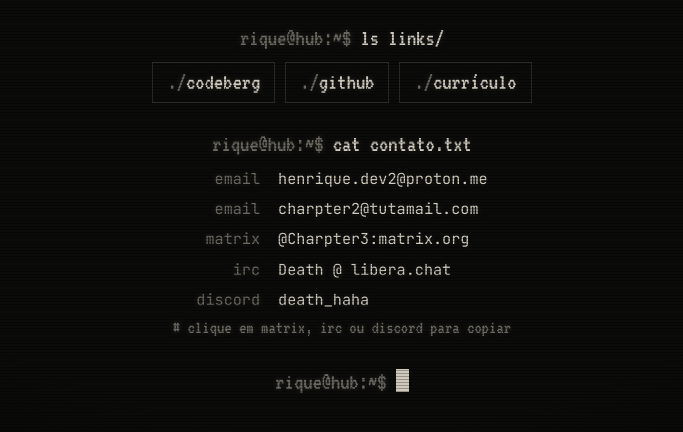
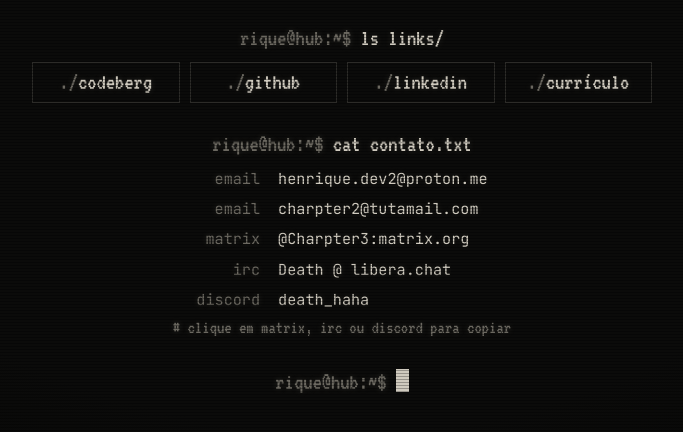
Before and after one commit to DeathHapyness/hub, a plain HTML site: page index.html in a window 1280 px wide. Shown: the part 280-712 px from the top of the page, without its empty margins (298-981 px from the left). Drawn offline with Linux system fonts and the light colour scheme.

Commit message:
feat:Adicionado linkdin e responsabilidade com grid para dospositivos menores.

```diff
--- a/index.html
+++ b/index.html
@@ -85,15 +85,14 @@
   /* ---------- links ---------- */
   .links {
     list-style: none;
-    display: flex;
-    flex-wrap: wrap;
-    justify-content: center;
+    display: grid;
+    grid-template-columns: repeat(4, minmax(0, 1fr));
     gap: 10px;
     margin-top: 8px;
   }
 
   .links a {
-    display: inline-block;
+    display: block;
     padding: 4px 14px;
     border: 1px solid var(--faint);
     color: var(--phosphor);
@@ -210,13 +209,16 @@
   .cv-page canvas { display: block; width: 100%; height: auto; pointer-events: none; }
   .cv-shield { position: absolute; inset: 0; }
 
-  /* imprimir a página não imprime o currículo */
   @media print {
     body { display: none !important; }
   }
 
   @media (prefers-reduced-motion: reduce) {
     .name, .cursor { animation: none; }
+  }
+
+  @media (max-width: 600px) {
+    .links { grid-template-columns: repeat(2, minmax(0, 1fr)); }
   }
 
   @media (max-width: 475px) {
@@ -241,6 +243,7 @@
         <ul class="links">
           <li><a href="https://codeberg.org/DeathHapyness" target="_blank" rel="noopener noreferrer">codeberg</a></li>
           <li><a href="https://github.com/DeathHapyness" target="_blank" rel="noopener noreferrer">github</a></li>
+          <li><a href="https://www.linkedin.com/in/henrique-barros-4751313a0/" target="_blank" rel="noopener noreferrer">linkedin</a></li>
           <li><a href="#curriculo" id="open-cv">currículo</a></li>
         </ul>
       </section>
```
